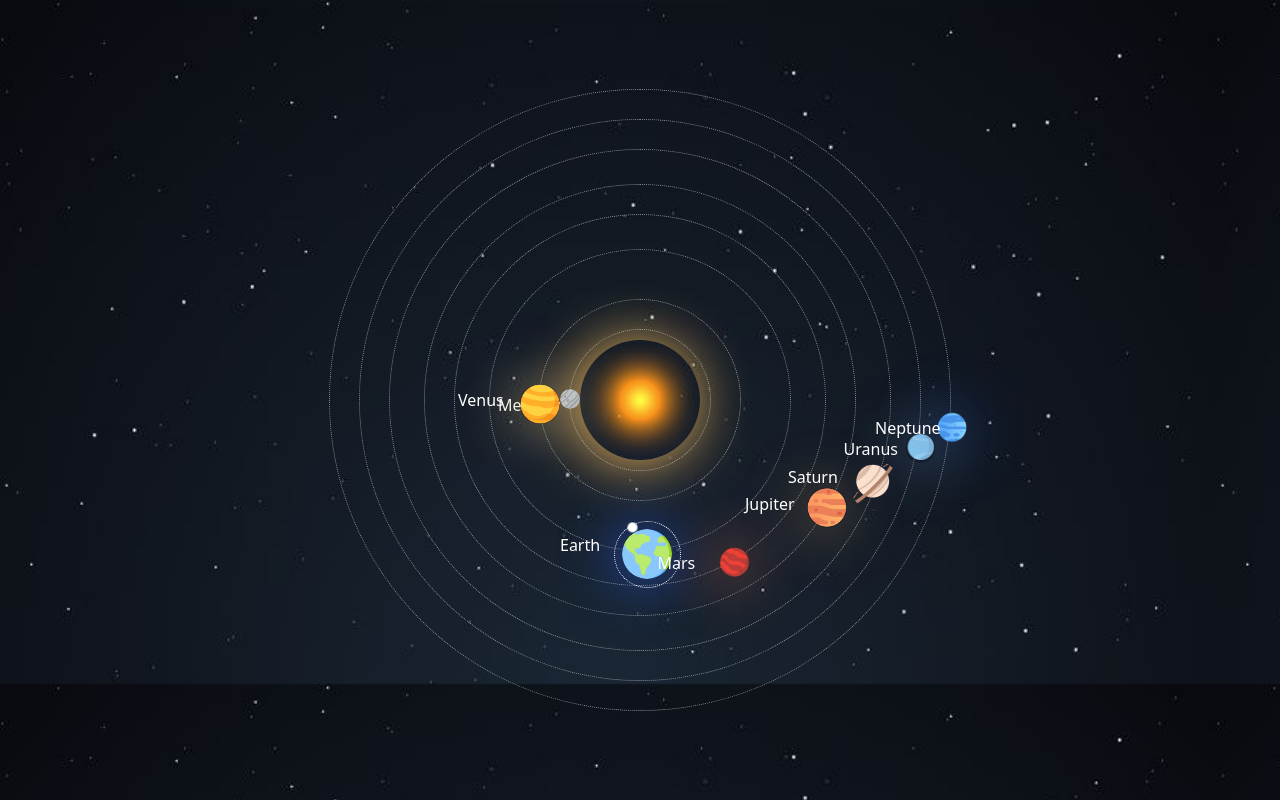
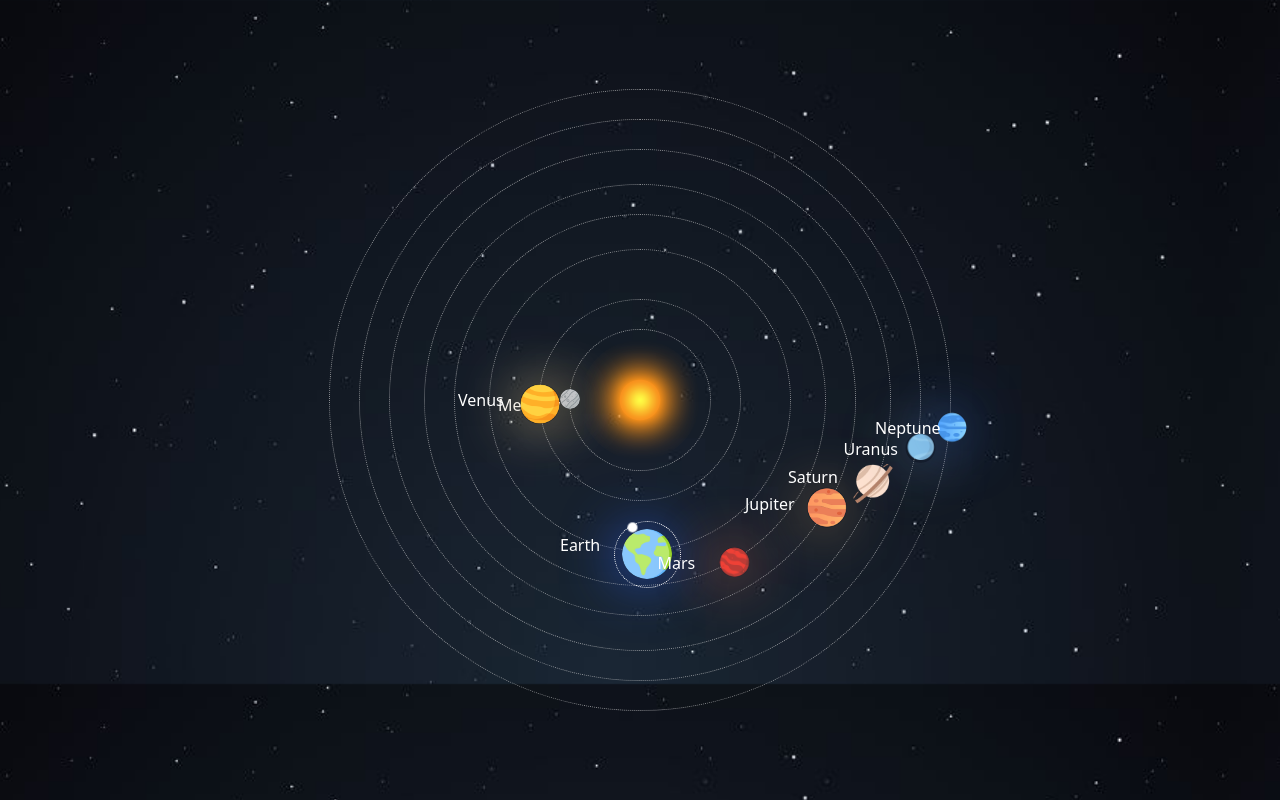
Before and after one commit to lilykaokiayang/Solar-System, a plain HTML site: page index.html in a window 1280 px wide. Drawn offline with Linux system fonts and the light colour scheme.

Commit message:
removed sun box shadow

```diff
--- a/css/style.css
+++ b/css/style.css
@@ -11,7 +11,6 @@ body{
     background-image: url(../images/sun.png);
     border-radius: 50%;
     background-size: cover;
-    box-shadow: -4px 2px 56px #f9c05f;
     position: absolute;
     left: 50%;
     top: 50%;
```
